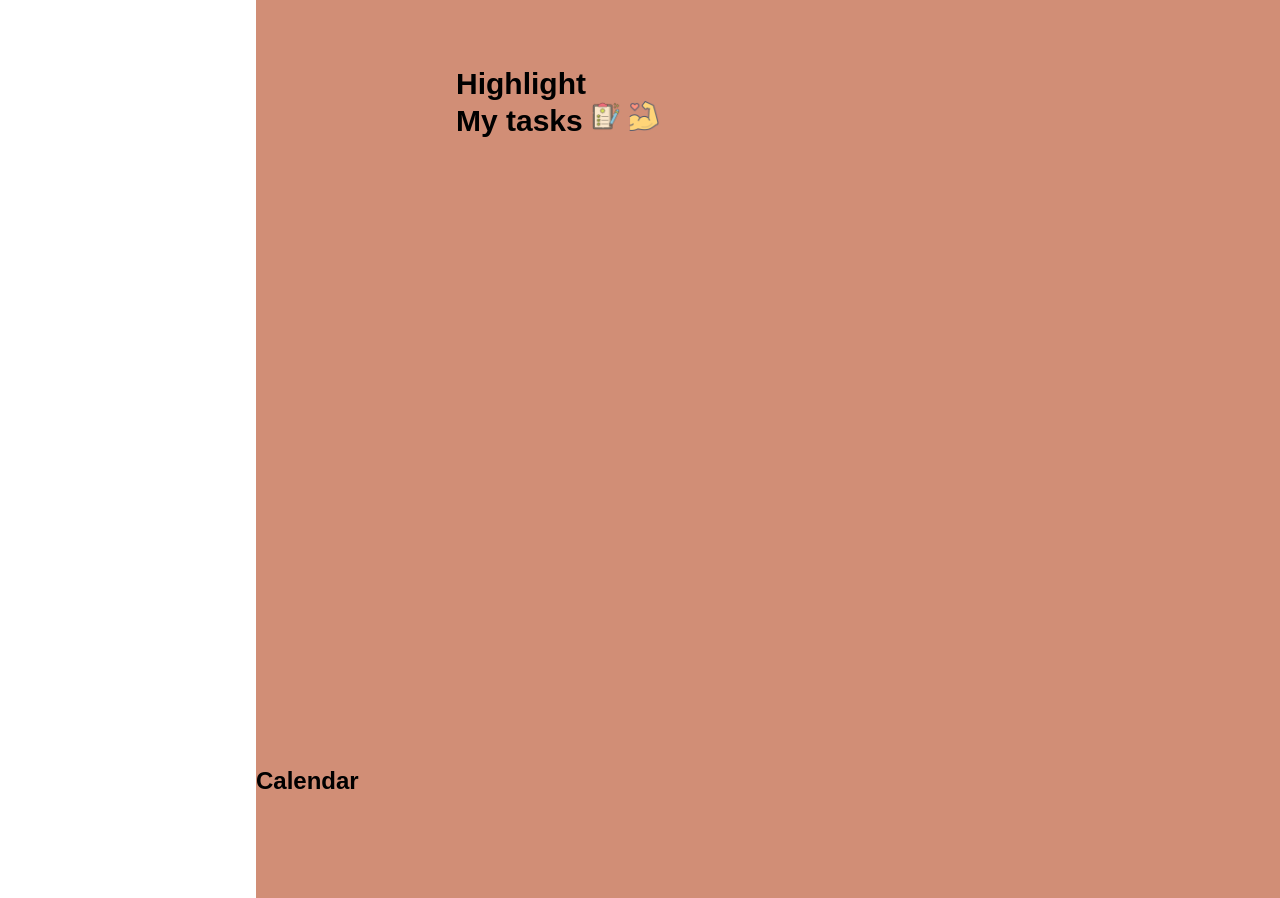
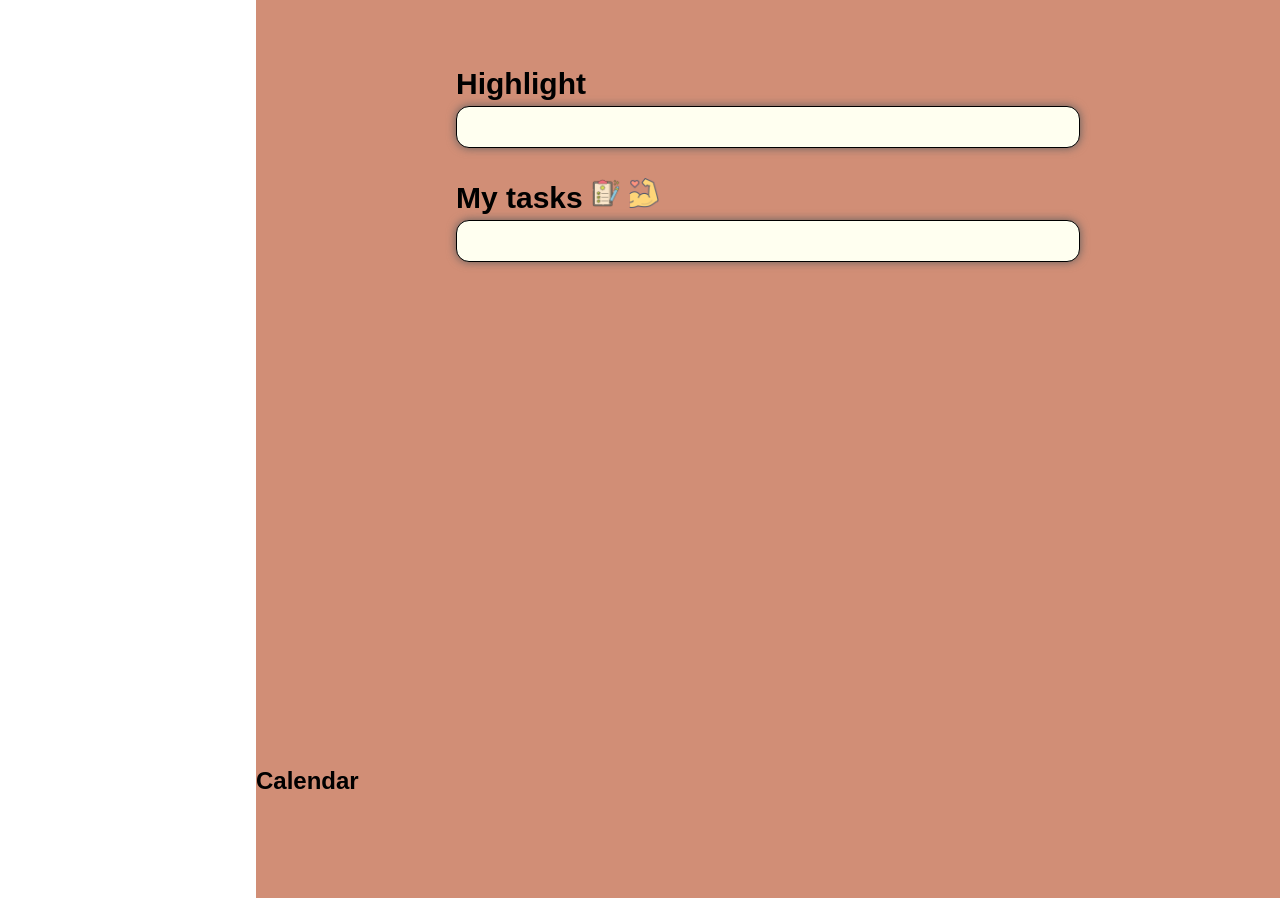
Before and after one commit to henry122000/to-do-app-henryd, a plain HTML site: page index.html in a window 1280 px wide. Shown: the part 833-1731 px from the top of the page. Drawn offline with Linux system fonts and the light colour scheme; a web font is replaced by a local one.

Commit message:
add tasks' box

```diff
--- a/style.css
+++ b/style.css
@@ -104,6 +104,18 @@ main{
 .toDoContent h1{
     font-size: 30px;
 }
+.highlight-items,
+.tasks-items{
+    border: 1px solid black;
+    border-radius: 13px;
+    background-color: #FFFFF0;
+    padding: 20px;
+    box-shadow: 0 0 10px rgb(97, 96, 96);
+    margin-top: 5px;
+}
+.tasks{
+    padding-top: 30px;
+}
 /* ---calender page--- */
 #calendar{
     height: 100vh;
```
